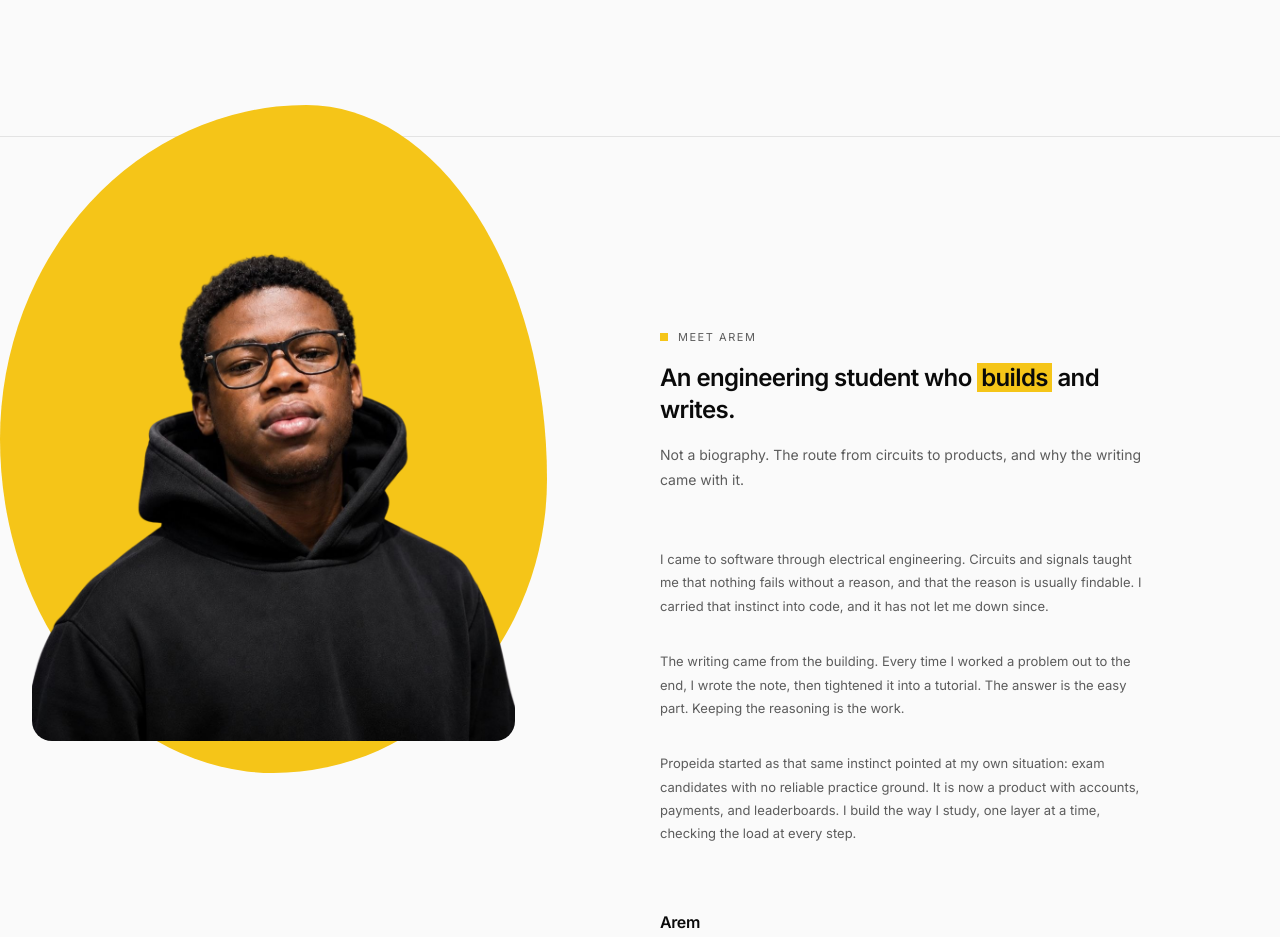
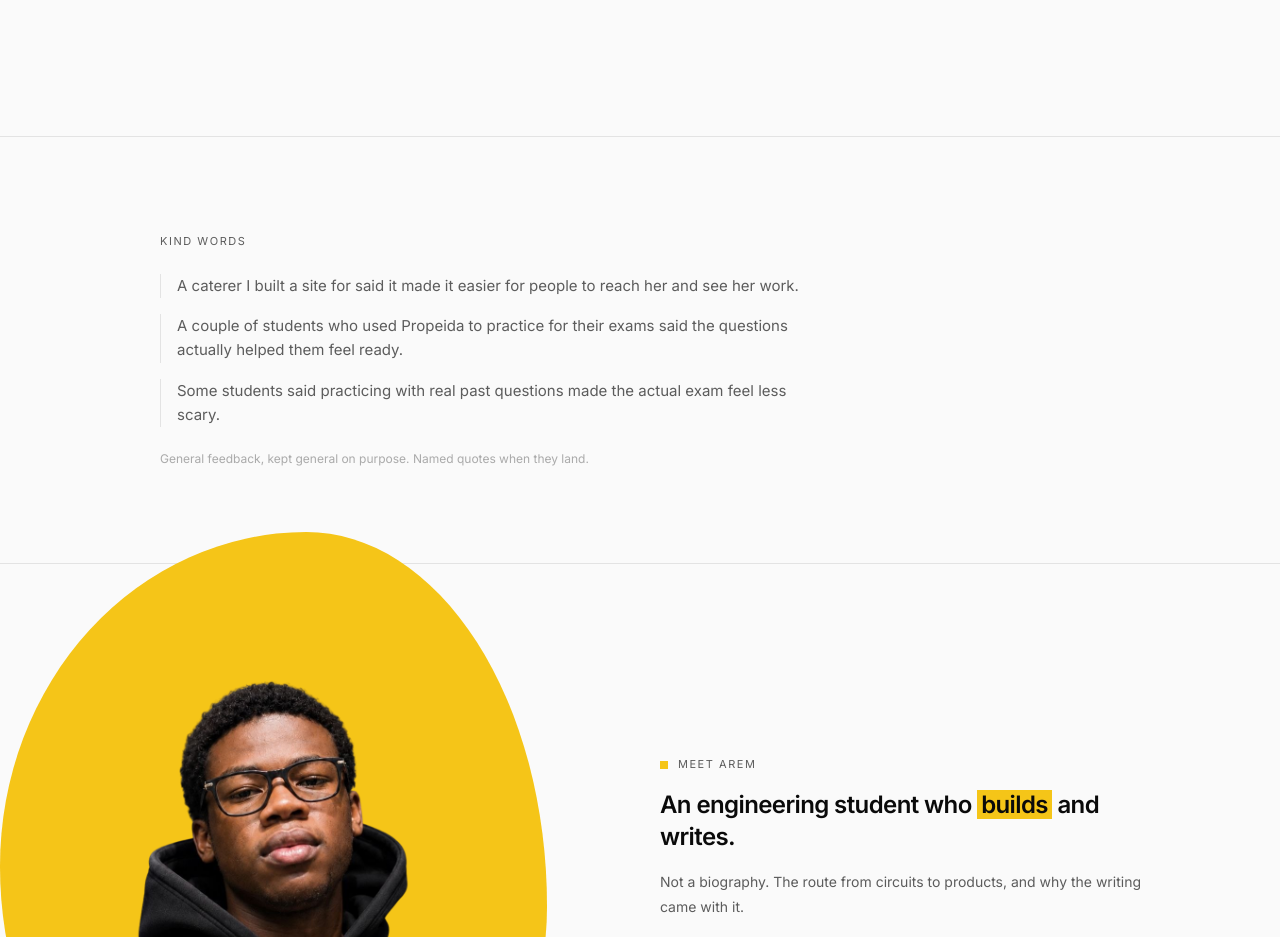
Before and after one commit to Arem-ee/arem, a Next.js app: page / in a window 1280 px wide. Shown: the part 4060-4997 px from the top of the page. Built offline with nearby package versions, Linux system fonts and the light colour scheme.

Commit message:
testimonials: quiet kind-words aside after projects (3 general lines, muted list, plain background)

```diff
--- a/src/app/page.tsx
+++ b/src/app/page.tsx
@@ -68,6 +68,11 @@ const MeetAremSection = dynamic(
 
 const CapabilitiesSection = dynamic(
   () => import("@/components/sections/capabilities").then((m) => ({ default: m.ServicesSection })),
+  { ssr: true }
+);
+
+const TestimonialsSection = dynamic(
+  () => import("@/components/sections/testimonials").then((m) => ({ default: m.TestimonialsSection })),
   { ssr: true }
 );
 
@@ -146,6 +151,7 @@ export default function HomePage() {
         <AboutSection />
         <HowIWorkSection />
         <ProjectsSection />
+        <TestimonialsSection />
         <MeetAremSection />
         <CapabilitiesSection />
         <ExperienceSection />
--- /dev/null
+++ b/src/components/sections/testimonials.tsx
@@ -0,0 +1,37 @@
+"use client";
+
+import { Container } from "@/components/ui/container";
+import { FadeIn } from "@/components/animations";
+
+const notes = [
+  "A caterer I built a site for said it made it easier for people to reach her and see her work.",
+  "A couple of students who used Propeida to practice for their exams said the questions actually helped them feel ready.",
+  "Some students said practicing with real past questions made the actual exam feel less scary.",
+];
+
+function TestimonialsSection() {
+  return (
+    <section aria-label="Kind words" className="border-b bg-background py-16 md:py-24">
+      <Container size="md">
+        <FadeIn from="left">
+          <p className="whisper-label text-muted-foreground/60">Kind words</p>
+          <ul className="mt-6 max-w-2xl space-y-4">
+            {notes.map((note) => (
+              <li
+                key={note}
+                className="border-l border-border pl-4 text-sm leading-relaxed text-muted-foreground sm:text-[15px]"
+              >
+                {note}
+              </li>
+            ))}
+          </ul>
+          <p className="mt-6 text-xs text-muted-foreground/50">
+            General feedback, kept general on purpose. Named quotes when they land.
+          </p>
+        </FadeIn>
+      </Container>
+    </section>
+  );
+}
+
+export { TestimonialsSection };
```
